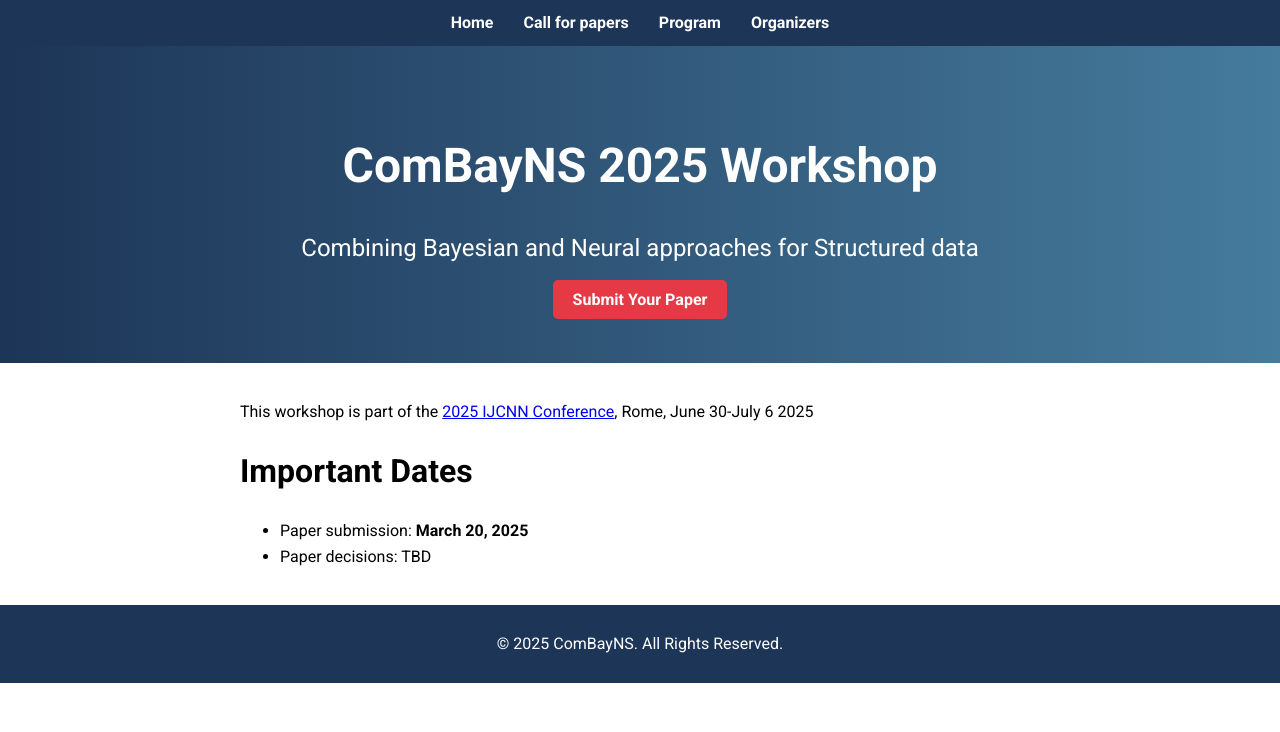
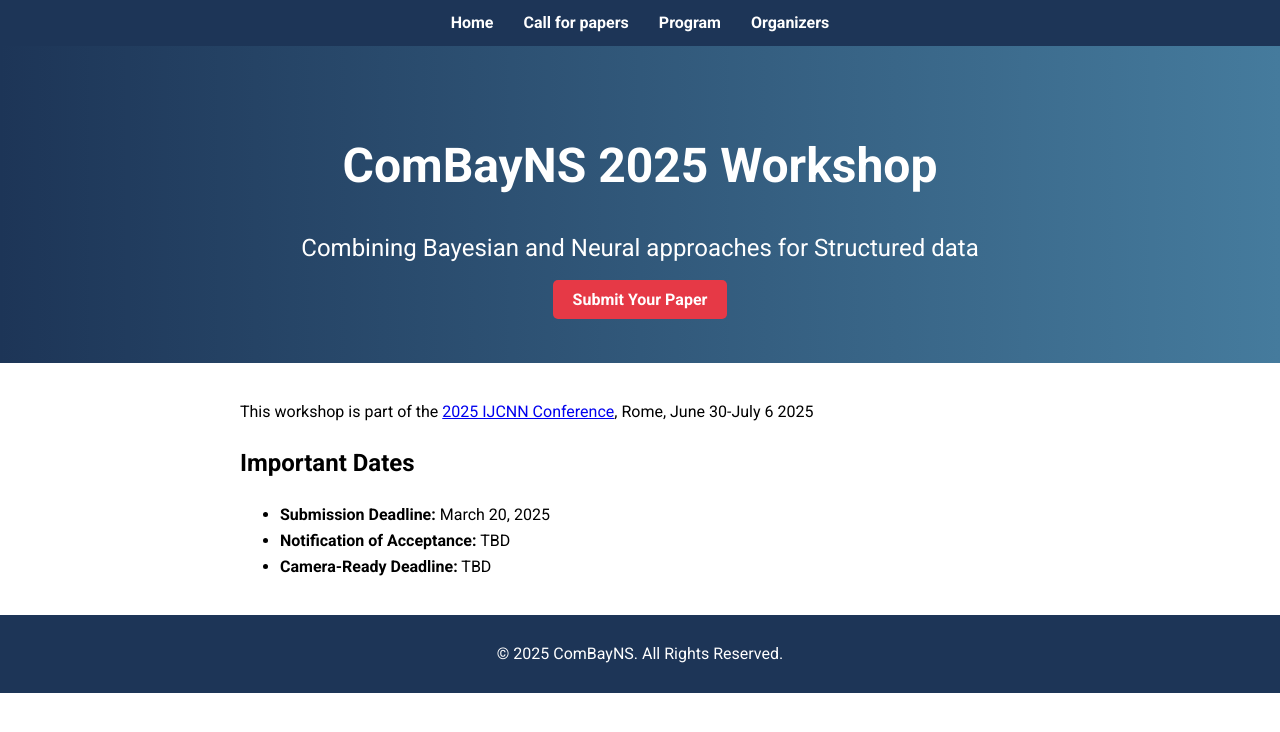
Before and after one commit to combayns2025/combayns2025.github.io, a Jekyll site: the page built from index.md, in a window 1280 px wide. Shown: the top 732 px of the page. Built offline with Jekyll 4.4.1, drawn with Linux system fonts in a browser that asks for light colours.

Commit message:
Update index.md

```diff
--- a/index.md
+++ b/index.md
@@ -5,6 +5,7 @@
 
 This workshop is part of the <a href="https://2025.ijcnn.org/">2025 IJCNN Conference</a>, Rome, June 30-July 6 2025
 
-# Important Dates
-- Paper submission: **March 20, 2025**
-- Paper decisions: TBD
+## Important Dates
+- **Submission Deadline:** March 20, 2025
+- **Notification of Acceptance:** TBD
+- **Camera-Ready Deadline:** TBD
```
